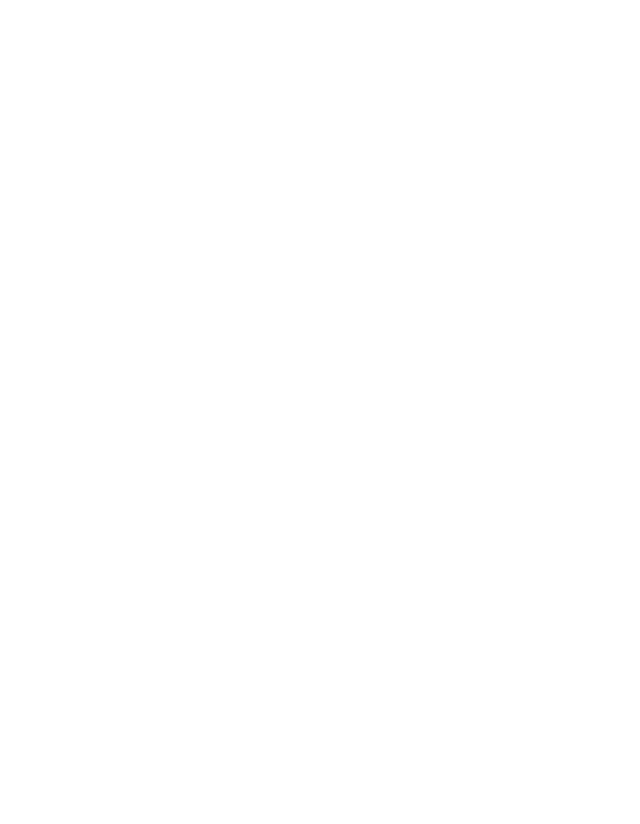
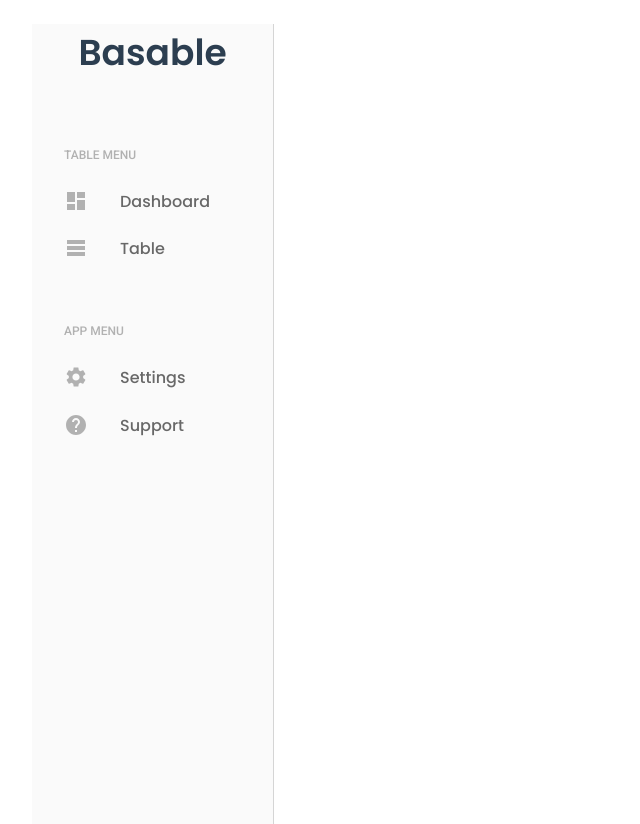
Before and after one commit to prodbyola/basable, a Vue app in the folder web/: page /dashboard in a window 1280 px wide. Shown: the whole page, without its empty margins (0-640 px from the left). Before the commit the page ends 800 px from the top, so only its background shows below. Built offline with nearby package versions, Linux system fonts and the light colour scheme.

Commit message:
Initializing web

```diff
--- a/web/package.json
+++ b/web/package.json
@@ -1,5 +1,5 @@
 {
-  "name": "obase",
+  "name": "basable",
   "version": "0.0.0",
   "private": true,
   "type": "module",
--- /dev/null
+++ b/web/src/assets/_variables.scss
@@ -0,0 +1,5 @@
+$main_color: #FF5151;
+$secondary_subtle_color: #686868;
+$secondary_subtle_color01: #6868687e;
+$surface_color: #FAFAFA;
+$line_color: rgba(0, 0, 0, 0.15);
--- a/web/src/assets/base.css
+++ b/web/src/assets/base.scss
@@ -79,7 +79,7 @@
     'Droid Sans',
     'Helvetica Neue',
     sans-serif;
-  font-size: 15px;
+  font-size: 1rem;
   text-rendering: optimizeLegibility;
   -webkit-font-smoothing: antialiased;
   -moz-osx-font-smoothing: grayscale;
--- a/web/src/assets/main.css
+++ b/web/src/assets/main.scss
@@ -1,10 +1,16 @@
-@import './base.css';
+@import './base.scss';
+@import url('https://fonts.googleapis.com/css2?family=Poppins:ital,wght@0,400;0,500;0,600;1,400;1,500;1,600&family=Roboto:ital,wght@0,400;0,500;1,400;1,500&display=swap');
 
 #app {
   max-width: 1280px;
   margin: 0 auto;
-  padding: 2rem;
+  // padding: 2rem;
   font-weight: normal;
+}
+
+p, h1, h2, h3, h4, h5, h6 {
+  font-family: 'Poppins', sans-serif;
+  font-weight: 500;
 }
 
 a,
@@ -22,10 +28,10 @@
 }
 
 @media (min-width: 1024px) {
-  body {
-    display: flex;
-    place-items: center;
-  }
+  // body {
+  //   display: flex;
+  //   place-items: center;
+  // }
 
   #app {
     display: grid;
--- /dev/null
+++ b/web/src/components/BasableIcon.vue
@@ -0,0 +1,70 @@
+<template>
+  <div class="basable_icon">
+    <svg
+      v-if="name === 'dashboard'"
+      xmlns="http://www.w3.org/2000/svg"
+      height="24px"
+      viewBox="0 0 24 24"
+      width="24px"
+      fill="#000000"
+    >
+      <path d="M0 0h24v24H0z" fill="none" />
+      <path d="M3 13h8V3H3v10zm0 8h8v-6H3v6zm10 0h8V11h-8v10zm0-18v6h8V3h-8z" />
+    </svg>
+    <svg
+      v-else-if="name === 'table'"
+      xmlns="http://www.w3.org/2000/svg"
+      enable-background="new 0 0 24 24"
+      height="24px"
+      viewBox="0 0 24 24"
+      width="24px"
+      fill="#000000"
+    >
+      <rect fill="none" height="24" width="24" />
+      <path d="M21,8H3V4h18V8z M21,10H3v4h18V10z M21,16H3v4h18V16z" />
+    </svg>
+    <svg
+      v-else-if="name === 'settings'"
+      xmlns="http://www.w3.org/2000/svg"
+      enable-background="new 0 0 24 24"
+      height="24px"
+      viewBox="0 0 24 24"
+      width="24px"
+      fill="#000000"
+    >
+      <g>
+        <path d="M0,0h24v24H0V0z" fill="none" />
+        <path
+          d="M19.14,12.94c0.04-0.3,0.06-0.61,0.06-0.94c0-0.32-0.02-0.64-0.07-0.94l2.03-1.58c0.18-0.14,0.23-0.41,0.12-0.61 l-1.92-3.32c-0.12-0.22-0.37-0.29-0.59-0.22l-2.39,0.96c-0.5-0.38-1.03-0.7-1.62-0.94L14.4,2.81c-0.04-0.24-0.24-0.41-0.48-0.41 h-3.84c-0.24,0-0.43,0.17-0.47,0.41L9.25,5.35C8.66,5.59,8.12,5.92,7.63,6.29L5.24,5.33c-0.22-0.08-0.47,0-0.59,0.22L2.74,8.87 C2.62,9.08,2.66,9.34,2.86,9.48l2.03,1.58C4.84,11.36,4.8,11.69,4.8,12s0.02,0.64,0.07,0.94l-2.03,1.58 c-0.18,0.14-0.23,0.41-0.12,0.61l1.92,3.32c0.12,0.22,0.37,0.29,0.59,0.22l2.39-0.96c0.5,0.38,1.03,0.7,1.62,0.94l0.36,2.54 c0.05,0.24,0.24,0.41,0.48,0.41h3.84c0.24,0,0.44-0.17,0.47-0.41l0.36-2.54c0.59-0.24,1.13-0.56,1.62-0.94l2.39,0.96 c0.22,0.08,0.47,0,0.59-0.22l1.92-3.32c0.12-0.22,0.07-0.47-0.12-0.61L19.14,12.94z M12,15.6c-1.98,0-3.6-1.62-3.6-3.6 s1.62-3.6,3.6-3.6s3.6,1.62,3.6,3.6S13.98,15.6,12,15.6z"
+        />
+      </g>
+    </svg>
+    <svg
+      v-else-if="name === 'help'"
+      xmlns="http://www.w3.org/2000/svg"
+      height="24px"
+      viewBox="0 0 24 24"
+      width="24px"
+      fill="#000000"
+    >
+      <path d="M0 0h24v24H0z" fill="none" />
+      <path
+        d="M12 2C6.48 2 2 6.48 2 12s4.48 10 10 10 10-4.48 10-10S17.52 2 12 2zm1 17h-2v-2h2v2zm2.07-7.75l-.9.92C13.45 12.9 13 13.5 13 15h-2v-.5c0-1.1.45-2.1 1.17-2.83l1.24-1.26c.37-.36.59-.86.59-1.41 0-1.1-.9-2-2-2s-2 .9-2 2H8c0-2.21 1.79-4 4-4s4 1.79 4 4c0 .88-.36 1.68-.93 2.25z"
+      />
+    </svg>
+  </div>
+</template>
+<script setup lang="ts">
+const props = defineProps<{
+  name: string
+  color?: string
+}>()
+
+const iconColor = props.color ?? '#6868687e'
+</script>
+<style scoped lang="scss">
+@use '../assets/_variables' as vars;
+svg {
+  fill: v-bind('iconColor');
+}
+</style>
--- a/web/src/components/layouts/AppSidebar.vue
+++ b/web/src/components/layouts/AppSidebar.vue
@@ -1,10 +1,78 @@
 <template>
-    <div class="basable_sidebar">
+  <div class="basable_sidebar">
+    <h3 class="basable_logo">Basable</h3>
+    <h6 class="basable_nav_head">Table Menu</h6>
+    <div class="basable_nav">
+      <div v-for="(item, index) in items" :key="index" class="basable_nav__item">
+        <BasableIcon :name="item.icon" />
+        <p>{{ item.label }}</p>
+      </div>
+    </div>
+    <div class="bmd"></div>
+    <h6 class="basable_nav_head">App Menu</h6>
+    <div class="basable_nav">
+      <div v-for="(item, index) in appItems" :key="index" class="basable_nav__item">
+        <BasableIcon :name="item.icon" />
+        <p>{{ item.label }}</p>
+      </div>
+    </div>
+  </div>
+</template>
+<script setup lang="ts">
+import BasableIcon from '../BasableIcon.vue'
 
-    </div>
-</template>
+const items = [
+  { label: 'Dashboard', route: 'dashboard-layout', icon: 'dashboard' },
+  { label: 'Table', route: 'table', icon: 'table' },
+]
+
+const appItems = [
+    { label: 'Settings', route: 'settings', icon: 'settings' },
+    { label: 'Support', route: 'support', icon: 'help' },
+]
+</script>
 <style lang="scss" scoped>
+@use '../../assets/variables' as vars;
+$side_padding: 32px;
+
 .basable_sidebar {
-    width: 242px;
+  width: 242px;
+  border-right: 1px solid vars.$line_color;
+  min-height: 100vh;
+  padding: 0px $side_padding;
+  background-color: vars.$surface_color;
+
+  .basable_logo {
+    font-size: 2.25rem;
+    font-weight: 600;
+    text-align: center;
+    margin-top: 24px;
+    margin-bottom: 64px;
+  }
+
+  .basable_nav_head {
+    font-size: 0.75rem;
+    color: vars.$secondary_subtle_color01;
+    text-transform: uppercase;
+    font-family: 'Roboto', sans-serif;
+  }
+
+  .basable_nav {
+    display: flex;
+    flex-direction: column;
+    margin-top: 8px;
+
+    .basable_nav__item {
+        display: inline-flex;
+        color: vars.$secondary_subtle_color;
+        column-gap: $side_padding;
+        margin-top: 16px;
+        cursor: pointer;
+    }
+  }
+
+  .bmd {
+    height: 54px;
+  }
 }
 </style>
--- a/web/src/layouts/DashboardLayout.vue
+++ b/web/src/layouts/DashboardLayout.vue
@@ -1,3 +1,8 @@
 <template>
-    <div></div>
+    <div class="basable_layout">
+        <AppSidebar />
+    </div>
 </template>
+<script setup lang="ts">
+import AppSidebar from '@/components/layouts/AppSidebar.vue';
+</script>
--- a/web/src/main.ts
+++ b/web/src/main.ts
@@ -1,4 +1,4 @@
-import './assets/main.css'
+import './assets/main.scss'
 
 import { createApp } from 'vue'
 import { createPinia } from 'pinia'
```
